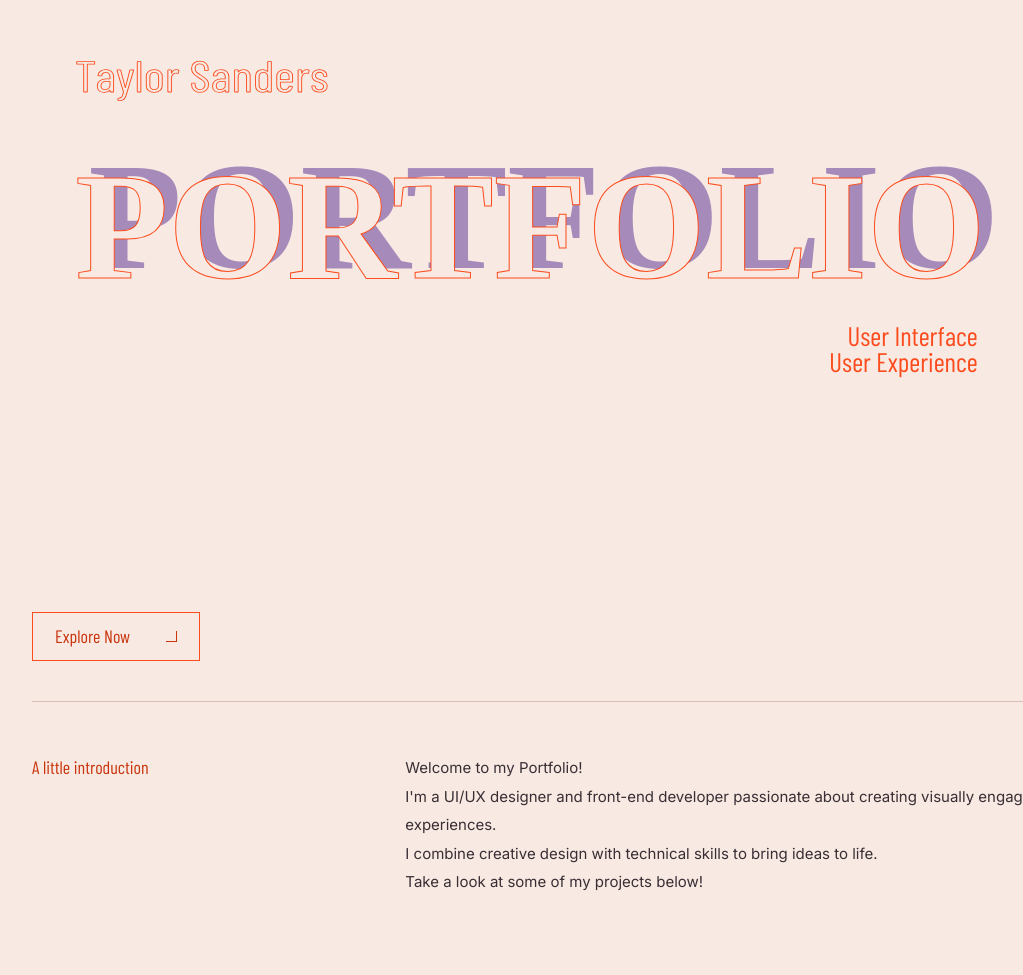
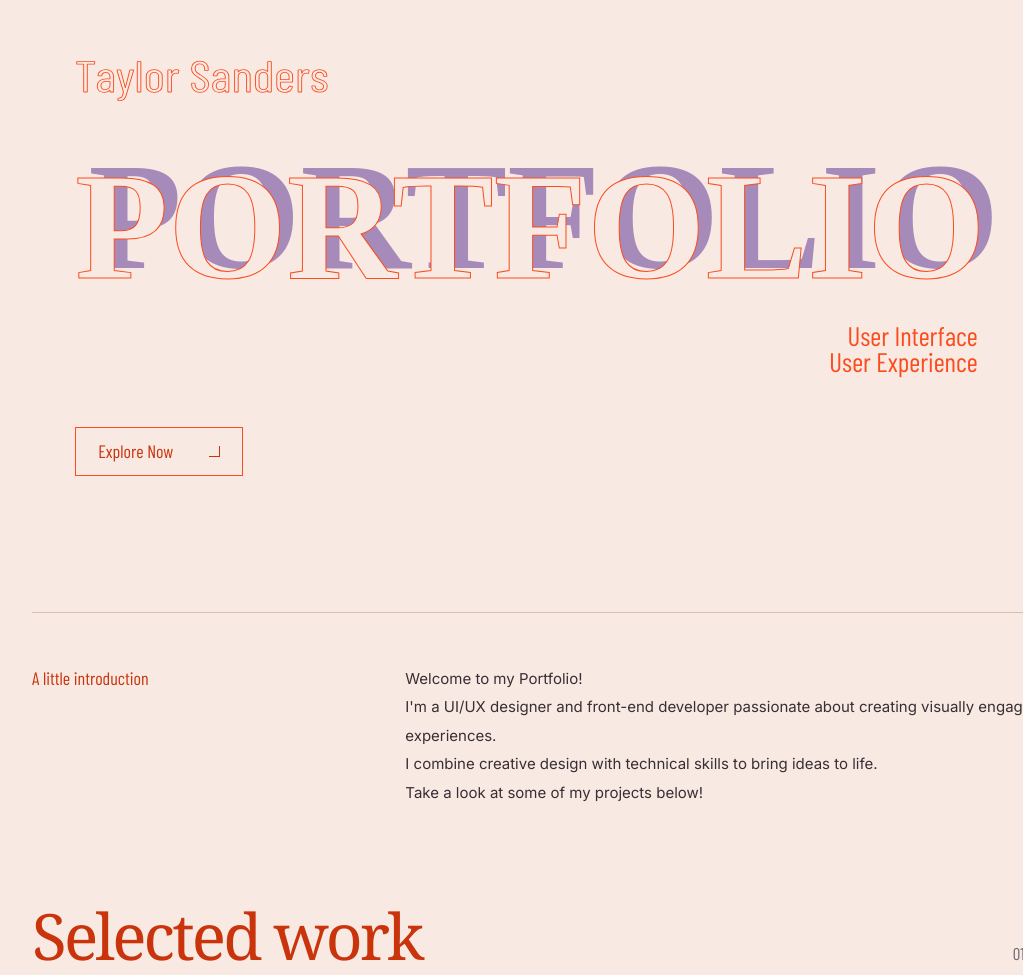
Before and after one commit to tsanders107/UI-UX-Portfolio, a plain HTML site: page index.html in a window 1280 px wide. Shown: the part 101-1076 px from the top of the page, without its empty margins (96-1119 px from the left). Drawn offline with nearby package versions, Linux system fonts and the light colour scheme.

Commit message:
Keep Explore Now button visible in portfolio hero

```diff
--- a/index.html
+++ b/index.html
@@ -24,10 +24,10 @@
         <span class="hero__serif">User Interface<br />User Experience</span>
       </h1>
     </div>
+    <div class="hero-actions">
+      <button id="explore-btn" class="btn btn--dark" type="button">Explore Now <span aria-hidden="true">↘</span></button>
+    </div>
   </header>
-  <div class="hero-actions">
-      <button id="explore-btn" class="btn btn--dark" type="button">Explore Now <span aria-hidden="true">↘</span></button>
-  </div>
 
   <!-- WELCOME -->
   <section class="welcome" aria-labelledby="welcome-title">
--- a/styles (1).css
+++ b/styles (1).css
@@ -20,14 +20,14 @@ button { font: inherit; }
 
 /* Hero proportions follow the original 763 × 425 artwork. */
 @font-face { font-family: "Barlow Condensed"; src: url("fonts/barlow-condensed-latin-400-normal.woff2") format("woff2"); font-style: normal; font-weight: 400; font-display: swap; }
-.hero { position: relative; container-type: inline-size; width: 100%; aspect-ratio: 763 / 425; margin: 0; background: var(--cream); }
+.hero { position: relative; container-type: inline-size; width: 100%; height: min(55.701vw, 100svh); min-height: 280px; margin: 0; background: var(--cream); }
 .hero__name { position: absolute; left: 13.37%; top: 21.65%; font-family: "Barlow Condensed", "Arial Narrow", sans-serif; font-size: 3.4076cqw; transform: scaleX(1.16); transform-origin: left center; font-weight: 400; line-height: 1; color: var(--cream); -webkit-text-stroke: .8px var(--orange); }
 .hero__content { position: absolute; inset: 0; }
 .hero__title { font-weight: 400; line-height: 1; }
 .hero__light { position: absolute; isolation: isolate; display: block; left: 13.37%; top: 35.29%; width: fit-content; font-family: "Times New Roman", Times, serif; font-size: 11.9266cqw; font-weight: 700; letter-spacing: 0; color: var(--cream); -webkit-text-stroke: 1px var(--orange); }
 .hero__light::before { content: attr(data-text); position: absolute; inset: 0; z-index: -1; transform: translate(1.05cqw, -.79cqw); color: var(--lavender); -webkit-text-stroke: 0; }
 .hero__serif { position: absolute; right: 16.12%; top: 59.53%; display: block; text-align: right; color: var(--orange); font: 400 2.097cqw/.95 "Barlow Condensed", "Arial Narrow", sans-serif; }
-.hero-actions { max-width: var(--content-width); width: 80%; margin: 0 auto 40px; }
+.hero-actions { position: absolute; left: 13.37%; top: 74%; }
 .btn, .card__link { display: inline-flex; align-items: center; justify-content: space-between; gap: 36px; border: 1px solid var(--orange); background: transparent; padding: 11px 22px; color: #c9340d; font-family: "Barlow Condensed", "Arial Narrow", sans-serif; font-size: 18px; line-height: 1.4; text-decoration: none; cursor: pointer; transition: background .2s, color .2s, transform .2s; }
 .btn:hover, .card__link:hover { background: var(--orange); color: var(--cream); transform: translateY(-2px); }
 .hero-actions .btn span { width: 11px; height: 11px; font-size: 0; border-right: 1px solid currentColor; border-bottom: 1px solid currentColor; }
@@ -62,7 +62,6 @@ button { font: inherit; }
 .footer__copy { margin-top: 64px; padding-top: 22px; border-top: 1px solid #b39abe; font-size: 11px; color: #55415e; }
 
 @media (max-width: 760px) {
-  .hero-actions { width: 84%; margin-top: 24px; }
   .welcome, .work-heading, .projects { width: 84%; }
   .welcome { grid-template-columns: 1fr; gap: 20px; padding: 36px 0 44px; }
   .welcome p { font-size: 14px; }
```
